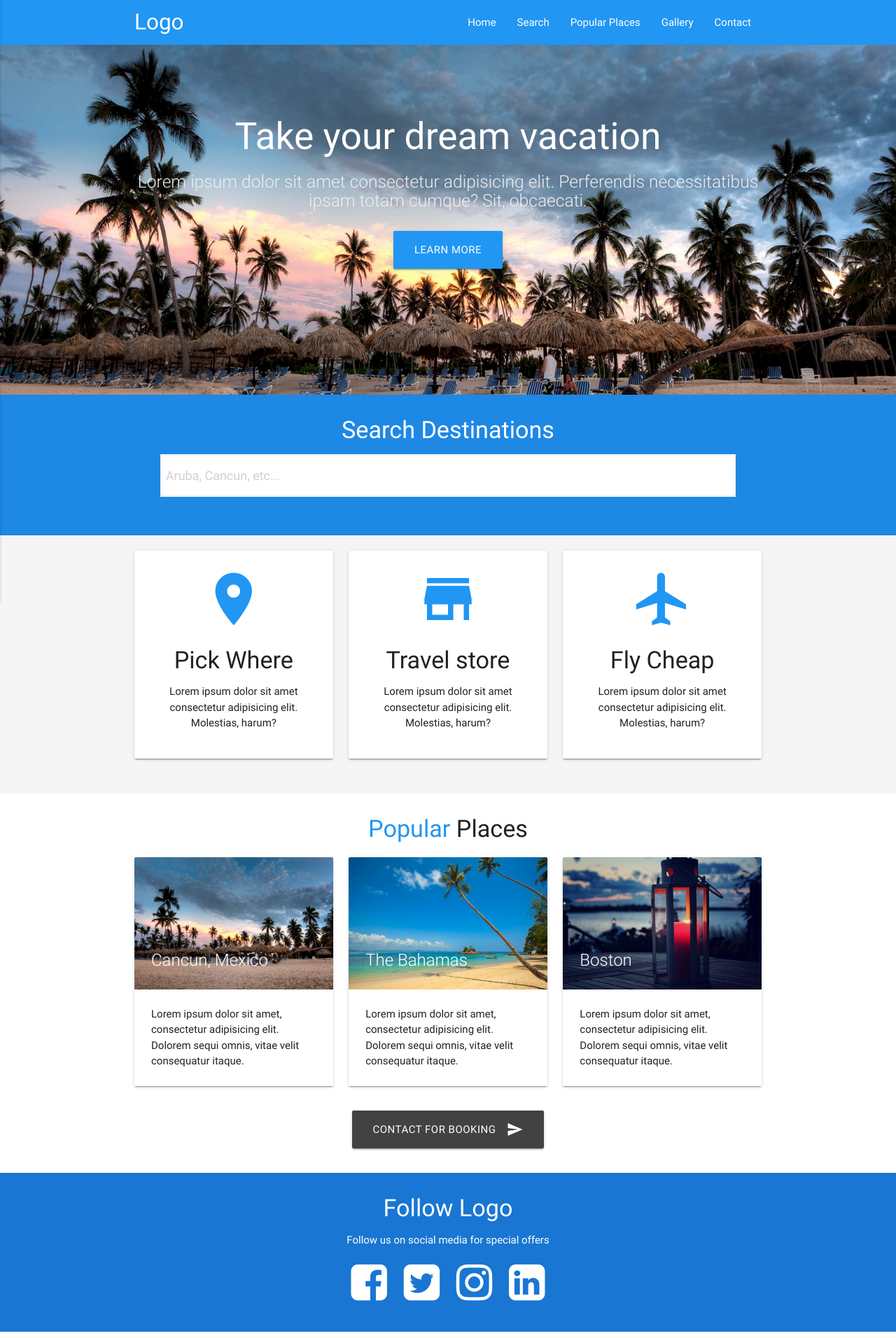
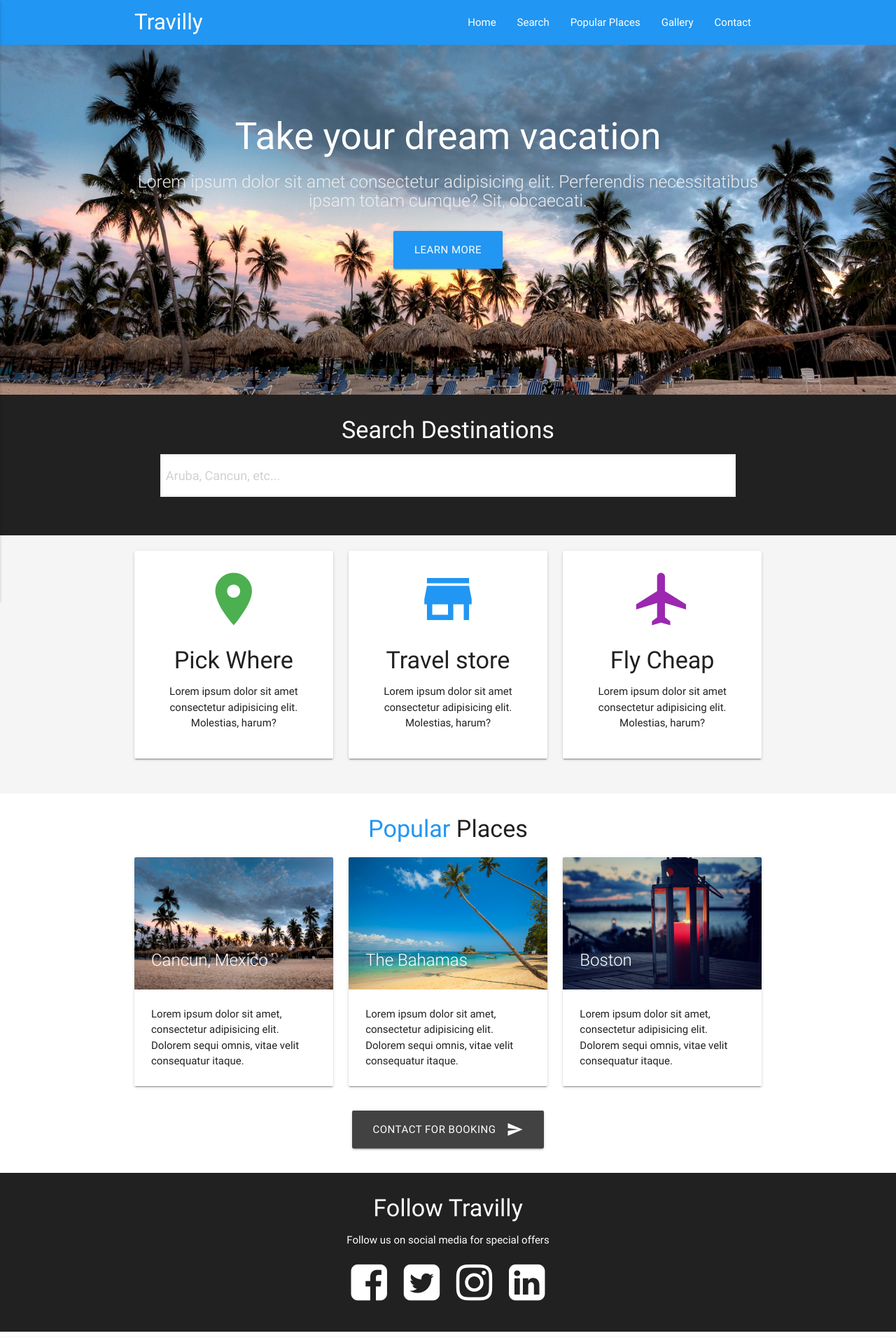
Before and after one commit to Abdul-fatai/travelling-website-template, a PHP site: page / in a window 1280 px wide. Shown: the top 1912 px of the page at 70% size. Run offline with PHP 8.4, Linux system fonts and the light colour scheme; some libraries are stand-ins or nearby versions.

Commit message:
made some cleanup

```diff
--- a/css/main.css
+++ b/css/main.css
@@ -33,3 +33,33 @@
   top: 50%;
   left: 50%;
 }
+
+/* .header-filter {
+  position: relative;
+}
+.header-filter:before,
+.header-filter:after {
+  position: absolute;
+  z-index: 3;
+  width: 100%;
+  height: 100%;
+  left: 0;
+  top: 0;
+  content: '';
+}
+
+.header-filter::before {
+  background: rgba(0, 0, 0, 0.5);
+} */
+
+.slides-li img {
+  background: rgba(0, 0, 0, 0.5);
+}
+
+/* .wrapper-z {
+  z-index: 3;
+}  */
+
+/* .slider .slides img {
+  opacity: 0.4;
+} */
--- a/home.html
+++ b/home.html
@@ -23,7 +23,7 @@
 
     <!--Let browser know website is optimized for mobile-->
     <meta name="viewport" content="width=device-width, initial-scale=1.0" />
-    <title>Logo</title>
+    <title>Travilly</title>
   </head>
 
   <body id="home" class="scrollspy">
@@ -31,7 +31,7 @@
       <nav class="blue z-depth-0">
         <div class="container">
           <div class="nav-wrapper">
-            <a href="#home" class="brand-logo">Logo</a>
+            <a href="#home" class="brand-logo">Travilly</a>
             <a href="#" data-activates="mobile-nav" class="button-collapse">
               <i class="material-icons">menu</i>
             </a>
@@ -47,7 +47,7 @@
       </nav>
     </div>
     <ul class="side-nav" id="mobile-nav">
-    <h5 class="blue-text center">Logo</h5>
+    <h5 class="blue-text center">Travilly</h5>
     <hr>
       <li><a href="#home"><i class="material-icons">home</i>Home</a></li>
       <li><a href="#search"><i class="material-icons">
@@ -67,7 +67,8 @@
     <!--Section: Slider -->
     <section class="slider">
       <ul class="slides">
-        <li>
+        <li class="slides-li">
+          <!-- style="background-image: url('./img/resort1.jpg');" -->
             <img src="/img/resort1.jpg" alt="" />
             <div class="caption center-align">
               <h2>Take your dream vacation</h2>
@@ -104,7 +107,7 @@
     </section>
 
     <!-- Section: Search -->
-    <section id="search" class="section section-search blue darken-1 white-text center scrollspy">
+    <section id="search" class="section section-search grey darken-4 white-text center scrollspy">
       <div class="container">
         <div class="row">
           <div class="col s12">
@@ -128,7 +131,7 @@
         <div class="row">
           <div class="col s12 m4">
             <div class="card-panel">
-              <i class="material-icons large blue-text">room</i>
+              <i class="material-icons large green-text">room</i>
               <h4>Pick Where</h4>
               <p>
                 Lorem ipsum dolor sit amet consectetur adipisicing elit.
@@ -148,7 +151,7 @@
           </div>
           <div class="col s12 m4">
             <div class="card-panel">
-              <i class="material-icons large blue-text">airplanemode_active</i>
+              <i class="material-icons large purple-text">airplanemode_active</i>
               <h4>Fly Cheap</h4>
               <p>
                 Lorem ipsum dolor sit amet consectetur adipisicing elit.
@@ -212,11 +215,11 @@
     </section>
 
     <!--Section: Follow-->
-    <section class="section section-follow blue darken-2 white-text center">
+    <section class="section section-follow grey darken-4 white-text center">
       <div class="container">
         <div class="row">
           <div class="col s12">
-            <h4>Follow Logo</h4>
+            <h4>Follow Travilly</h4>
             <p>Follow us on social media for special offers</p>
             <a href="https://facebook.com" class="white-text" target="_blank">
               <i class="fa fa-facebook-square fa-4x"></i>
@@ -332,8 +335,8 @@
     </section>
 
     <!--Section: Footer-->
-    <section class="section blue darken-2 white-text center">
-      <p class="flow-text">Logo &copy; 2020</p>
+    <section class="section grey darken-4 white-text center">
+      <p class="flow-text">Travilly &copy; 2020</p>
     </section>
 
     <!--Import jQuery before materialize.js-->
```
Also changed, not shown: other parts of home.html (+14 -12 lines). Lines whose indentation alone changed are shown as unchanged.
